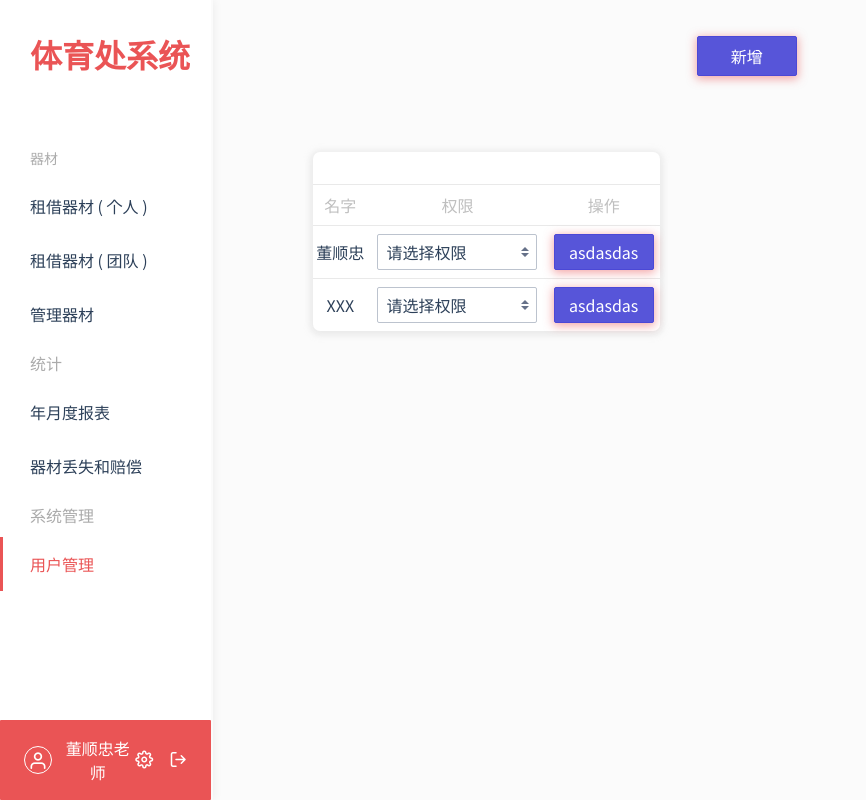
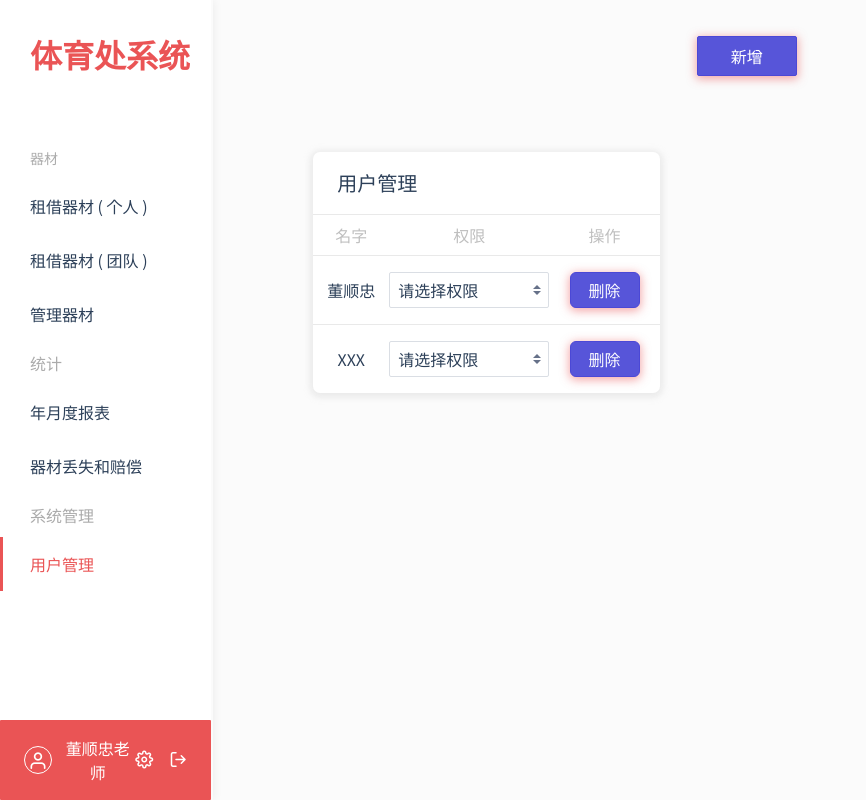
Before and after one commit to MechFroG88/Humble-Sports, a Vue app in the folder client/: page /users in a window 1280 px wide. Shown: the whole page, without its empty margins (0-866 px from the left). Built offline with nearby package versions, Linux system fonts and the light colour scheme.

Commit message:
Update users page

```diff
--- a/client/src/assets/scss/pages/users.scss
+++ b/client/src/assets/scss/pages/users.scss
@@ -1,12 +1,24 @@
 #_users {
   table {
-    .form-group {
+    .form-group, .col_privilege {
       width: 8rem;
     }
     .row {
+      td {
+        padding-top: .8rem;
+        padding-bottom: .8rem;
+      }
       .col_privilege {
         display: flex;
         justify-content: center;
+        select {
+          border-color: $border-color;
+        }
+      }
+      .col_action .btn {
+        margin: 0 auto;
+        border-radius: .3rem;
+        width: 3.5rem;
       }
     }
   }
--- a/client/src/pages/users.vue
+++ b/client/src/pages/users.vue
@@ -5,6 +5,7 @@
     @click="$refs.add.active = true">新增</div>
 
     <userTable title :columns="users" :data="data" width="40">
+      <div slot="title">用户管理</div>
       <div slot="privilege" class="form-group">
         <select class="form-select">
           <option selected disabled>请选择权限</option>
@@ -12,17 +13,21 @@
           <option>老师</option>
         </select>
       </div>
-      <div slot="action" class="btn btn-primary addBtn" style="margin-bottom: 0; margin: 0 auto;">asdasdas</div>
+      <div slot="action" class="btn btn-primary addBtn">删除</div>
     </userTable>
   </div>
 </template>
 
 <script>
 import userTable from '@/components/tables'
+import modal from '@/components/modal'
+import cmodal from '@/components/confirm-modal'
 import { users } from '@/api/tableColumns'
 export default {
   components: {
-    userTable
+    userTable,
+    modal,
+    cmodal
   },
   data: () => ({
     users: users,
```
